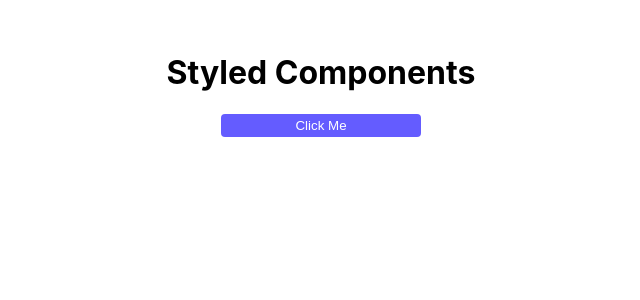
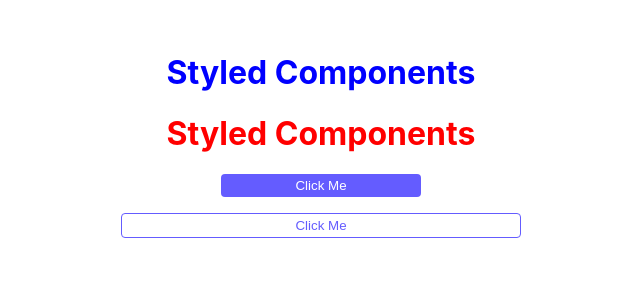
Before and after one commit to ChrisDiPiero/styled, a React (Create React App) app: page / in a window 1280 px wide. Shown: the top 300 px of the page, without its empty margins (319-959 px from the left). Built offline with nearby package versions, Linux system fonts and the light colour scheme.

Commit message:
button breakout

```diff
--- a/src/App.js
+++ b/src/App.js
@@ -1,12 +1,14 @@
 import styled from 'styled-components' //'styled' can be anything. is a 'default import', can be called anything. common practice is to use 'styled'
 import BasicTitle from './components/BasicTitle';
-import { DefaultButton } from './components/Buttons'
+import { DefaultButton, HipsterButton } from './components/Buttons'
 
 function App() {
   return (
     <div style={{ padding: '2rem' }}>
+      <BasicTitle special>styled components</BasicTitle>
       <BasicTitle>styled components</BasicTitle>
       <DefaultButton>click me</DefaultButton>
+      <HipsterButton>click me</HipsterButton>
     </div>
   );
 }
--- a/src/components/BasicTitle.js
+++ b/src/components/BasicTitle.js
@@ -6,6 +6,9 @@
 const BasicTitle = styled.h1`
 text-align: center;
 text-transform: capitalize;
+/*color:${(props) => props.special && 'red'};*/
+/* color:${({ special }) => special && 'red'} */
+color:${({ special }) => special ? 'blue' : 'red'}
 `
 
 export default BasicTitle
--- a/src/components/Buttons.js
+++ b/src/components/Buttons.js
@@ -12,7 +12,14 @@
   width: 200px;
   margin: 1rem auto;
 `
+const HipsterButton = styled(DefaultButton)`
+  width: 400px;
+  background: transparent;
+  color: #645cff;
+  border: 1px solid #645cff;
+`
 
 export {
-  DefaultButton
+  DefaultButton,
+  HipsterButton
 }
```
